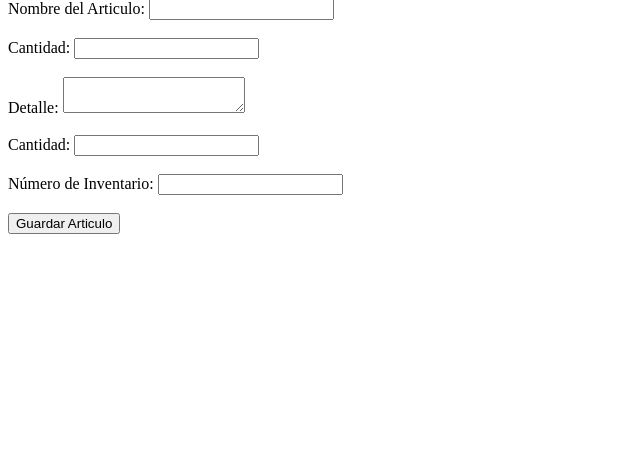
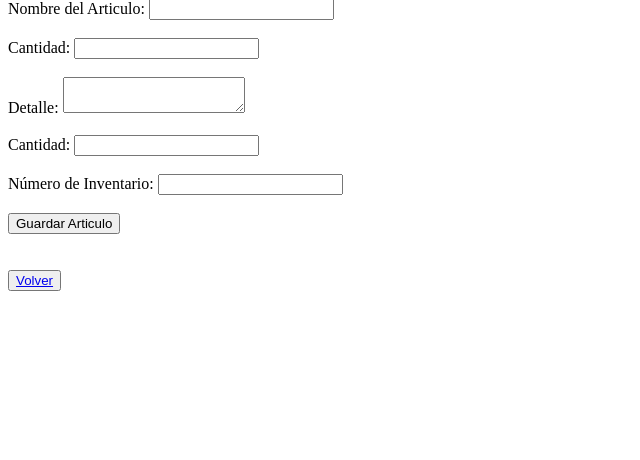
Before and after one commit to TeoFernandez/bibloteca-php, a PHP site: page /articulos/ingresarArticulo.php in a window 1280 px wide. Shown: the part 81-541 px from the top of the page, without its empty margins (0-640 px from the left). Run offline with PHP 8.4, Linux system fonts and the light colour scheme.

Commit message:
Añade un botón para volver a la lista de artículos en la página de ingreso de artículos.

```diff
--- a/articulos/ingresarArticulo.php
+++ b/articulos/ingresarArticulo.php
@@ -28,6 +28,9 @@
         <input type="text" id="numeroInventario" name="numeroInventario" required><br><br>
 
         <button type="submit">Guardar Articulo</button>
+        <br><br><br>
+
+        <button><a href="articulos.php">Volver</a></button>
 
 </body>
 </html>
```
